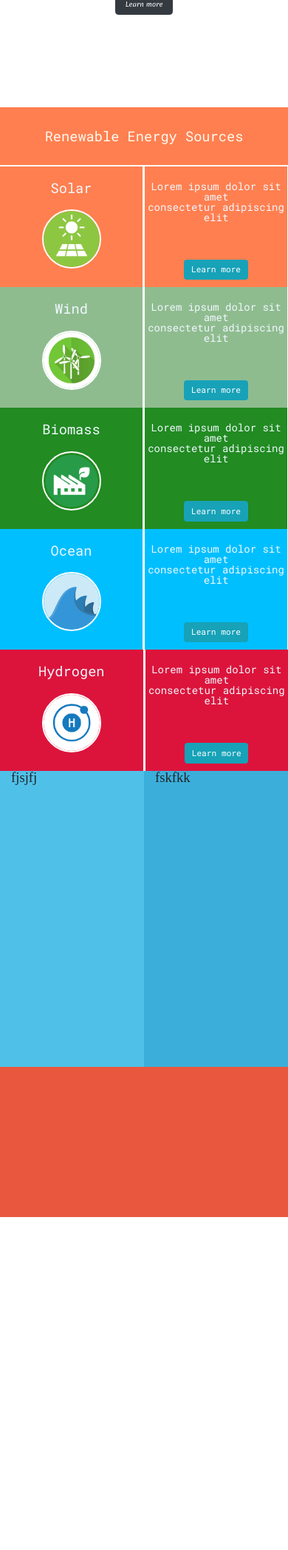
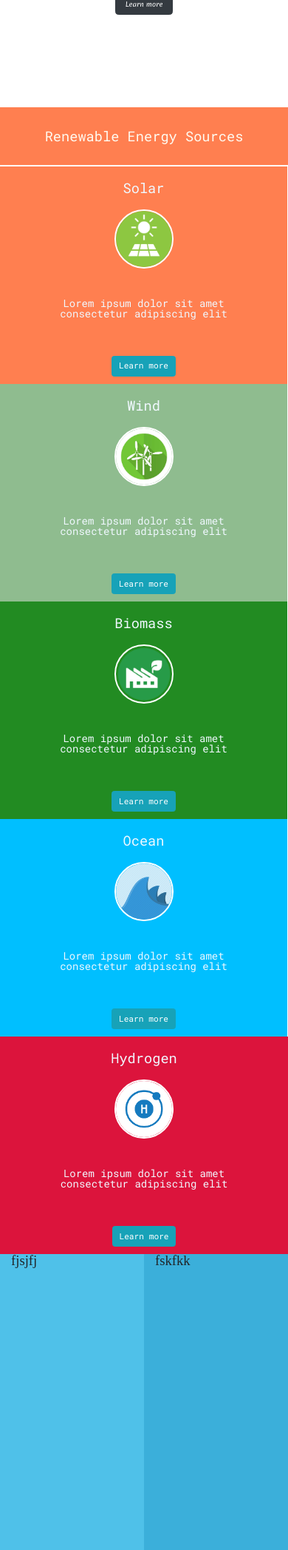
Before and after one commit to omarelewa21/Bricks, a PHP site: page / in a window 390 px wide. Shown: the part 275-2370 px from the top of the page at 74% size. Run offline with PHP 8.4, Linux system fonts and the light colour scheme; some libraries are stand-ins or nearby versions; some web fonts are replaced.

Commit message:
Modification to sources display with small screens

```diff
--- a/Styles/stylesheet.css
+++ b/Styles/stylesheet.css
@@ -290,6 +290,12 @@ font-family:'Merienda', sans-serif;
 .small-menu a:hover{
    border: solid 1px white;
     background-color: chocolate;
+
+}
+@media screen and (max-width:575px){
+    .description{
+        border-left:none !important;
+    }
 
 }
 @media screen and (max-width:768px){
--- a/index.html
+++ b/index.html
@@ -211,13 +211,13 @@
             <div class="row">
                 <div class="col-lg col-sm-12  pull-left element " id="solar">
                     <div class="row ">
-                        <div class=" col col-lg-12 col-md-12 col-sm-4">
+                        <div class="  col-lg-12 col-md-4 col-sm-4 col-xs-12">
                             <h6 class="row justify-content-center">Solar</h6>
                             <div class="row justify-content-center">
                                 <img src="pics/sun.png" class="img-src" alt="">
                             </div>
                         </div>
-                        <div class=" col col-lg-12 col-md-12 col-sm-7 description">
+                        <div class="  col-lg-12 col-md-7 col-sm-7 col-xs-12 description">
                             <div class="row justify-content-center">
                                 <p>Lorem ipsum dolor sit amet<br>consectetur adipiscing elit</p>
                             </div>
@@ -230,13 +230,13 @@
                 </div>
                 <div class="col-lg col-sm-12  element pull-left " id="wind">
                      <div class="row ">
-                        <div class=" col col-lg-12 col-md-12 col-sm-4">
+                        <div class="  col-lg-12 col-md-4 col-sm-4 col-xs-12">
                             <h6 class="row justify-content-center">Wind</h6>
                             <div class="row justify-content-center">
                                 <img src="pics/wind.jpg" class="img-src" alt="">
                             </div>
                         </div>
-                        <div class=" col col-lg-12 col-md-12 col-sm-7 description">
+                        <div class="  col-lg-12 col-md-7 col-sm-7 col-xs-12 description">
                             <div class="row justify-content-center">
                                 <p>Lorem ipsum dolor sit amet<br>consectetur adipiscing elit</p>
                             </div>
@@ -248,13 +248,13 @@
                 </div>
                 <div class="col-lg col-sm-12  element pull-left" id="biomass">
                     <div class="row ">
-                        <div class=" col col-lg-12 col-md-12 col-sm-4">
+                        <div class=" col-lg-12 col-md-4 col-sm-4 col-xs-12">
                             <h6 class="row justify-content-center">Biomass</h6>
                             <div class="row justify-content-center">
                                 <img src="pics/biomass.png" class="img-src" alt="">
                             </div>
                         </div>
-                        <div class=" col col-lg-12 col-md-12 col-sm-7 description">
+                        <div class="col-lg-12 col-md-7 col-sm-7 col-xs-12 description">
                             <div class="row justify-content-center">
                                 <p>Lorem ipsum dolor sit amet<br>consectetur adipiscing elit</p>
                             </div>
@@ -266,13 +266,13 @@
                 </div>
                 <div class="col-lg col-sm-12 element pull-left " id="ocean">
                      <div class="row ">
-                        <div class=" col col-lg-12 col-md-12 col-sm-4">
+                        <div class=" col-lg-12 col-md-4 col-sm-4 col-xs-12">
                             <h6 class="row justify-content-center">Ocean</h6>
                             <div class="row justify-content-center">
                                 <img src="pics/ocean.png" class="img-src" alt="">
                             </div>
                         </div>
-                        <div class=" col col-lg-12 col-md-12 col-sm-7 description">
+                        <div class="col-lg-12 col-md-7 col-sm-7 col-xs-12 description">
                             <div class="row justify-content-center">
                                 <p>Lorem ipsum dolor sit amet<br>consectetur adipiscing elit</p>
                             </div>
@@ -284,13 +284,13 @@
                 </div>
                 <div class="col-lg col-sm-12 element pull-left" id="hydrogen">
                      <div class="row ">
-                        <div class=" col col-lg-12 col-md-12 col-sm-4">
+                        <div class="col-lg-12 col-md-4 col-sm-4 col-xs-12">
                             <h6 class="row justify-content-center">Hydrogen</h6>
                             <div class="row justify-content-center">
                                 <img src="pics/hyd.png" class="img-src" alt="">
                             </div>
                         </div>
-                        <div class=" col col-lg-12 col-md-12 col-sm-7 description">
+                        <div class=" col-lg-12 col-md-7 col-sm-7 col-xs-12 description">
                             <div class="row justify-content-center">
                                 <p>Lorem ipsum dolor sit amet<br>consectetur adipiscing elit</p>
                             </div>
```
